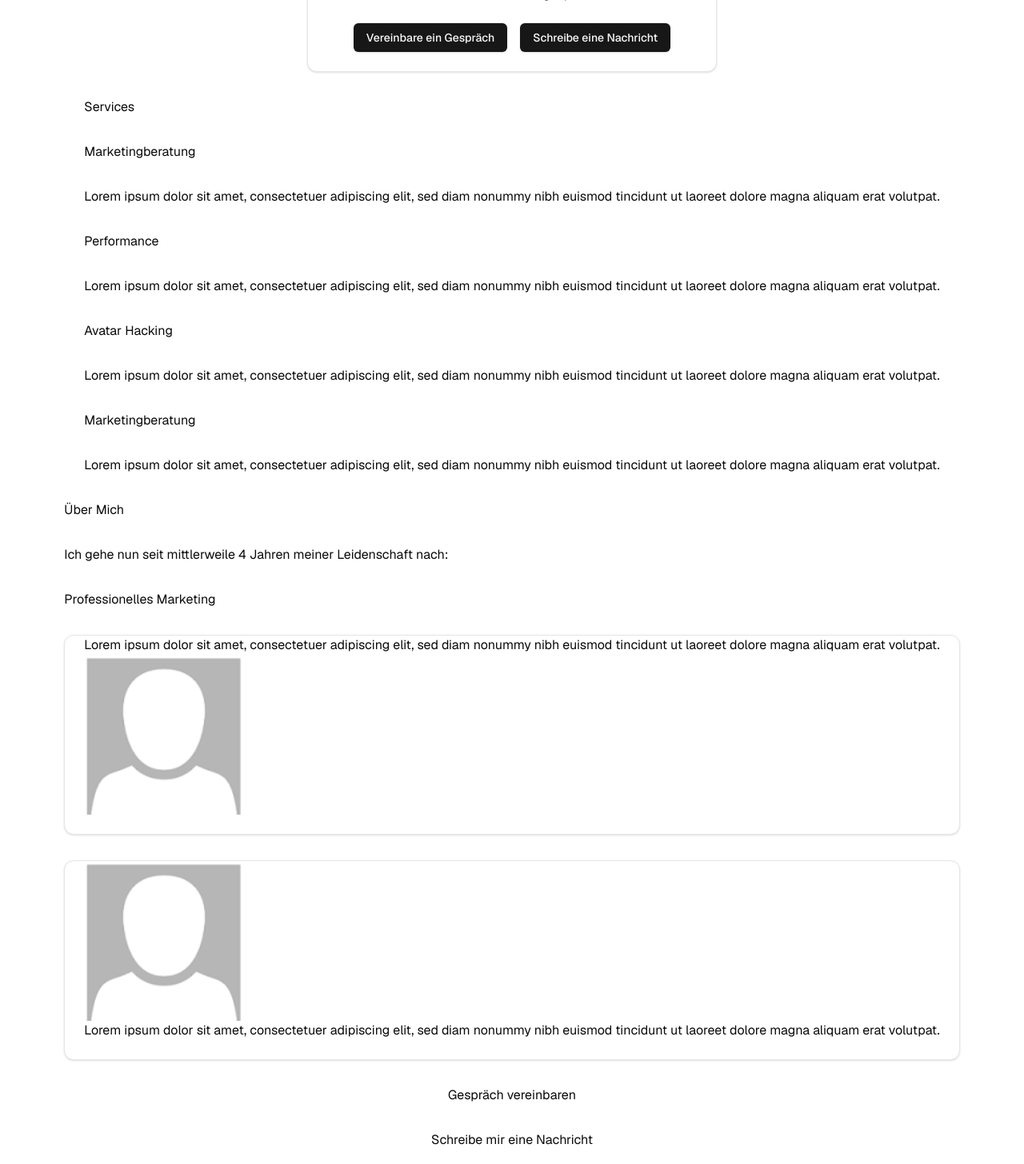
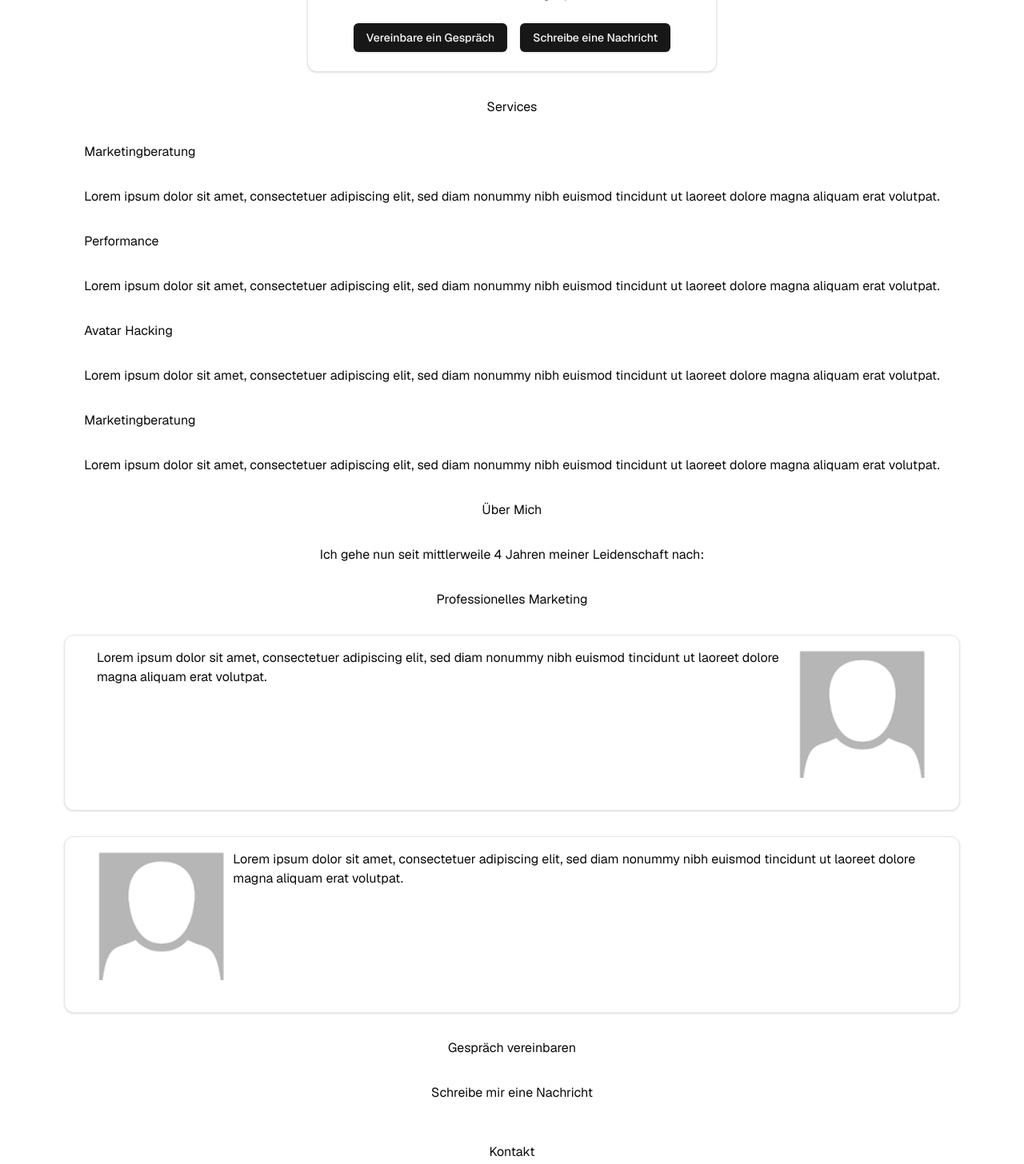
Before and after one commit to NicoGartmann/nago-marketing, a Next.js app: page / in a window 1280 px wide. Shown: the part 360-1816 px from the top of the page at 80% size. Built offline with nearby package versions, Linux system fonts and the light colour scheme.

Commit message:
Styling of components like pdf example

```diff
--- a/src/app/Aboutme.tsx
+++ b/src/app/Aboutme.tsx
@@ -7,20 +7,23 @@ export default function Aboutme({
     id: string
 }) {
     return (
-        <div className="flex flex-col gap-8 row-start-2 items-center sm:items-start" id={id}>
+        <div
+            id={id}
+            className="flex flex-col gap-8 row-start-2 items-center sm:items-center"
+        >
             <h2>Über Mich</h2>
             <p>Ich gehe nun seit mittlerweile 4 Jahren meiner Leidenschaft nach:</p>
             <p>Professionelles Marketing</p>
 
             <Card>
-                <CardContent>
-                    <div>
+                <CardContent className="flex justify-center m-4">
+                    <div className="">
                         <p>Lorem ipsum dolor sit amet, consectetuer adipiscing elit, sed diam nonummy nibh euismod tincidunt ut laoreet dolore magna aliquam erat volutpat.</p>
                     </div>
-                    <div>
+                    <div className="flex pl-2">
                         <Image
                             src="/platzhalter.png"
-                            alt="Picture of Nadja"
+                            alt="Nadja Gottschalk"
                             width={200}
                             height={200}
                         />
@@ -29,11 +32,11 @@ export default function Aboutme({
             </Card>
 
             <Card>
-                <CardContent>
-                    <div>
+                <CardContent className="flex justify-center m-4">
+                    <div className="flex pr-2">
                         <Image
                             src="/platzhalter.png"
-                            alt="Picture of Nadja"
+                            alt="Nadja Gottschalk"
                             width={200}
                             height={200}
                         />
--- a/src/app/Book.tsx
+++ b/src/app/Book.tsx
@@ -4,7 +4,10 @@ export default function Book({
     id: string
 }) {
     return (
-        <div className="flex flex-col gap-8 row-start-2 items-center sm:items-start" id={id}>
+        <div
+            id={id}
+            className="flex flex-col gap-8 row-start-2 items-center sm:items-start"
+        >
             <h2>Gespräch vereinbaren</h2>
         </div>
     )
--- a/src/app/Contact.tsx
+++ b/src/app/Contact.tsx
@@ -4,7 +4,10 @@ export default function Contact({
     id: string
 }) {
     return (
-        <div className="flex flex-col gap-8 row-start-2 items-center sm:items-start" id={id}>
+        <div
+            id={id}
+            className="flex flex-col gap-8 row-start-2 items-center sm:items-start"
+        >
             <h2>Schreibe mir eine Nachricht</h2>
         </div>
     )
--- a/src/app/Services.tsx
+++ b/src/app/Services.tsx
@@ -4,8 +4,11 @@ export default function Services({
     id: string
 }) {
     return (
-        <div className="flex flex-col gap-8 row-start-2 items-center sm:items-start" id={id}>
-            <h2>Services</h2>
+        <div
+            id={id}
+            className="flex flex-col gap-8 row-start-2"
+        >
+            <h2 className="flex justify-center">Services</h2>
 
             <h3>Marketingberatung</h3>
             <p>Lorem ipsum dolor sit amet, consectetuer adipiscing elit, sed diam nonummy nibh euismod tincidunt ut laoreet dolore magna aliquam erat volutpat. </p>
```
